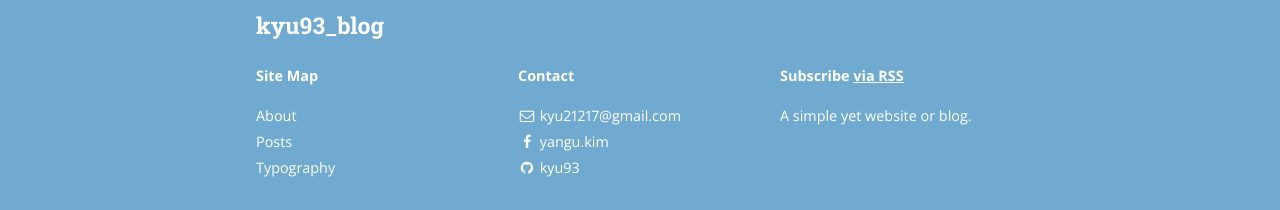
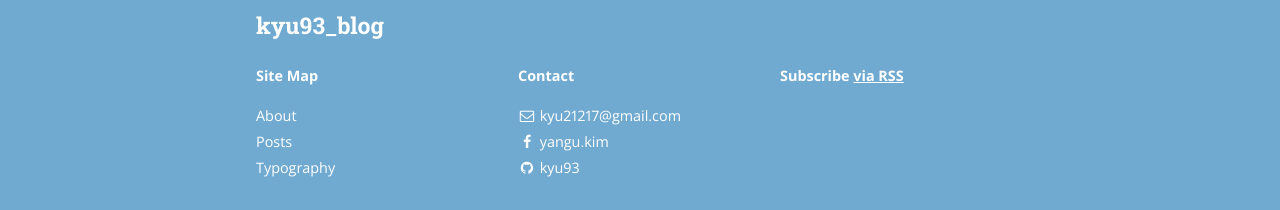
Before and after one commit to kyu93/kyu93.github.io, a Jekyll site: the page built from index.html, in a window 1280 px wide and 900 px high, scrolled down 1249 px. Shown: the part 687-897 px from the top of the window. Built offline with Jekyll 4.4.1, drawn with Linux system fonts in a browser that asks for light colours; nearby versions of some CDN libraries; the list of posts is cut into pages by our own code; some of the changed lines change nothing that is shown.

Commit message:
Update _config.yml

```diff
--- a/_config.yml
+++ b/_config.yml
@@ -16,7 +16,8 @@ subtitle: "HELLO This is kyu93 blog"
 email: kyu21217@gmail.com
 name: kyu93
 description: >
-  A simple yet website or blog.
+#  A simple yet classy theme for your Jekyll website or blog.
+
 # Base URL of site (i.e. /blog). It should always start with a slash,
 # and never end with a slash. Set it to a blank value if hosting at the
 # root of your server.
```
